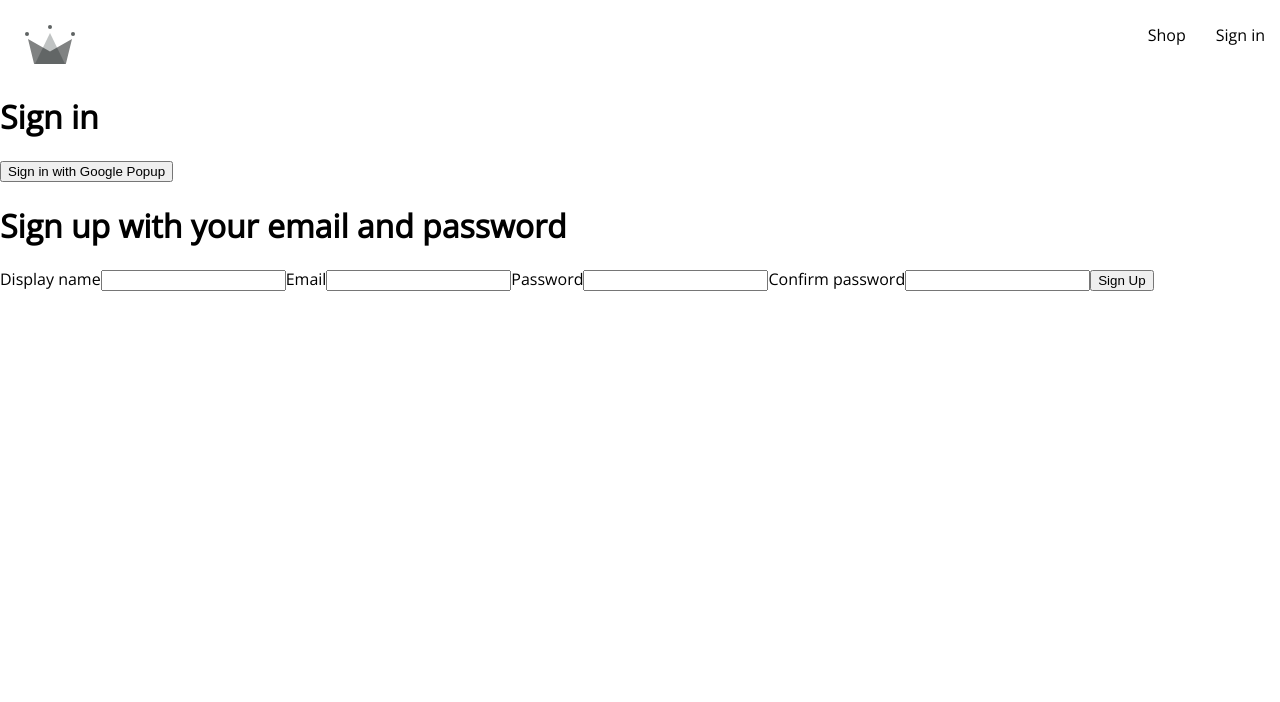
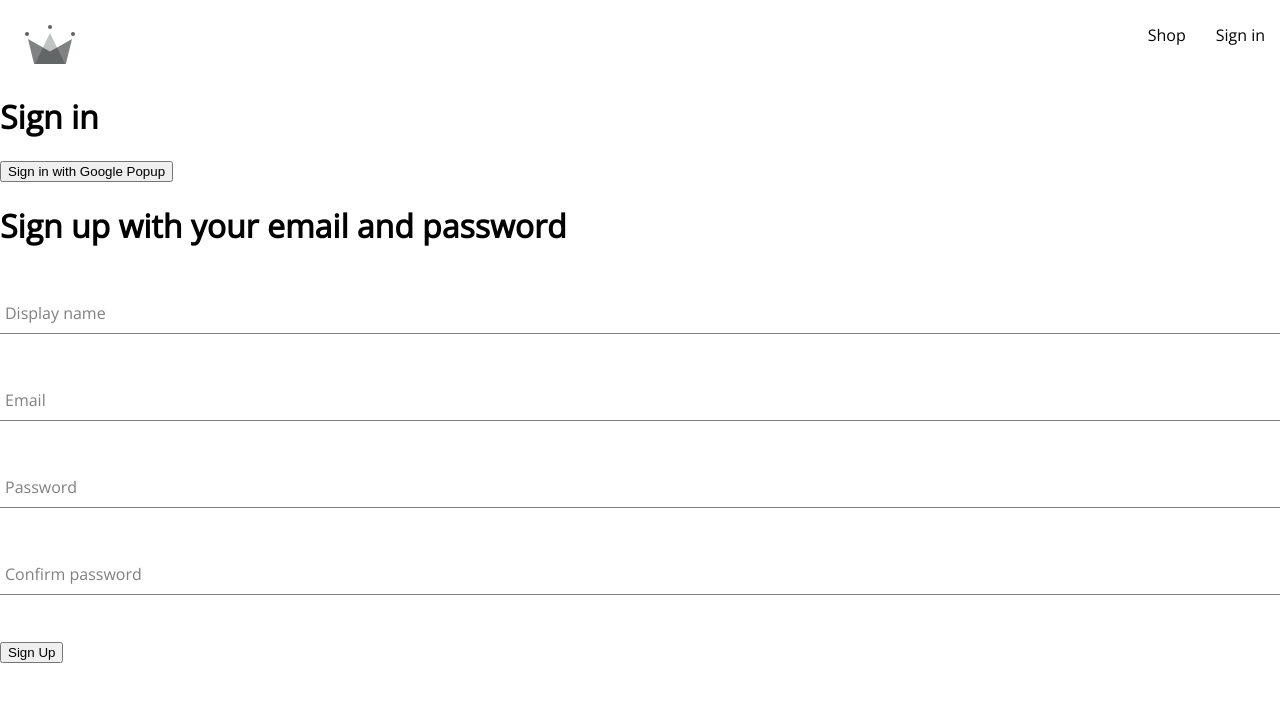
Before and after one commit to mihailtudos/react-shop, a React (Create React App) app: page /sign-in in a window 1280 px wide. Shown: the top 702 px of the page. Built offline with nearby package versions, Linux system fonts and the light colour scheme.

Commit message:
set up the sign up with email and password, generalised the form input and applied styles

```diff
--- /dev/null
+++ b/src/components/form-input/form-input.component.jsx
@@ -0,0 +1,16 @@
+import './form-input.styles.scss';
+
+const FormInput = ({ label, ...otherProps  }) => {
+	return (
+		<div className='group'>
+			<input className='form-input' {...otherProps}/>
+			{
+				label
+				&&
+				<label className={`${ otherProps.value.length ? 'shrink' : ''} form-input-label`} htmlFor={otherProps.name}>{ label }</label>
+			}
+		</div>
+	)
+}
+
+export default FormInput;
--- /dev/null
+++ b/src/components/form-input/form-input.styles.scss
@@ -0,0 +1,54 @@
+$sub-color: grey;
+$main-color: black;
+
+@mixin shrinkLabel {
+  top: -14px;
+  font-size: 12px;
+  color: $main-color;
+}
+
+.group {
+  position: relative;
+  margin: 45px 0;
+
+  .form-input {
+	background: none;
+	background-color: white;
+	color: $sub-color;
+	font-size: 18px;
+	padding: 10px 10px 10px 5px;
+	display: block;
+	width: 100%;
+	border: none;
+	border-radius: 0;
+	border-bottom: 1px solid $sub-color;
+	margin: 25px 0;
+
+	&:focus {
+	  outline: none;
+	}
+
+	&:focus ~ .form-input-label {
+	  @include shrinkLabel();
+	}
+  }
+
+  input[type='password'] {
+	letter-spacing: 0.3em;
+  }
+
+  .form-input-label {
+	color: $sub-color;
+	font-size: 16px;
+	font-weight: normal;
+	position: absolute;
+	pointer-events: none;
+	left: 5px;
+	top: 10px;
+	transition: 300ms ease all;
+
+	&.shrink {
+	  @include shrinkLabel();
+	}
+  }
+}
--- a/src/components/sign-up-form/sign-up-form.component.jsx
+++ b/src/components/sign-up-form/sign-up-form.component.jsx
@@ -1,5 +1,6 @@
 import { useState } from "react";
-import { createAuthUserWithEmailAndPassword } from "../../utils/firebase.utils";
+import {createAuthUserWithEmailAndPassword, createUserDocumentFromAuth} from "../../utils/firebase.utils";
+import FormInput from "../form-input/form-input.component";
 
 const defaultFormFields = {
 	displayName: '',
@@ -17,21 +18,26 @@
 		setFormFields({...formFields, [name]: value});
 	}
 
+	const resetFormFields = () => {
+		setFormFields(defaultFormFields);
+	}
+
 	const handleSubmit = async (event) => {
 		event.preventDefault();
-		console.log('hit 1');
 		if (password !== confirmPassword) {
 			alert('Password doesnt not match')
 			return;
 		}
-
-		console.log('hit 2')
 		try {
-			console.log('hit 3')
-			const response = await createAuthUserWithEmailAndPassword(email, password);
-			console.log(response);
+			const { user } = await createAuthUserWithEmailAndPassword(email, password);
+			await createUserDocumentFromAuth(user, { displayName })
+			resetFormFields();
 		}catch (error) {
-			console.log("User not signed up", error.message);
+			if (error.code === 'auth/email-already-in-use') {
+				alert('Please sign in instead');
+			} else {
+				console.log("User not signed up", error.message);
+			}
 		}
 	}
 
@@ -39,16 +45,14 @@
 	  <div>
 		  <h1>Sign up with your email and password</h1>
 		  <form onSubmit={handleSubmit}>
-			  <label htmlFor="">Display name</label>
-			  <input type="text" required onChange={handleChange} name='displayName' value={displayName}/>
+			  <FormInput label='Display name' type="text" required onChange={handleChange} name='displayName' value={displayName}/>
 
-			  <label htmlFor="">Email</label>
-			  <input type="email" required onChange={handleChange} name='email' value={email}/>
+			  <FormInput label='Email' type="email" required onChange={handleChange} name='email' value={email}/>
 
-			  <label htmlFor="">Password</label>
-			  <input type="password" required onChange={handleChange} name='password' value={password}/>
-			  <label htmlFor="">Confirm password</label>
-			  <input type="password" required onChange={handleChange} name='confirmPassword' value={confirmPassword}/>
+			  <FormInput label='Password' type="password" required onChange={handleChange} name='password' value={password}/>
+
+			  <FormInput label='Confirm password' type="password" required onChange={handleChange} name='confirmPassword' value={confirmPassword}/>
+
 			  <button type='submit'>Sign Up</button>
 		  </form>
 	  </div>
--- a/src/utils/firebase.utils.js
+++ b/src/utils/firebase.utils.js
@@ -34,7 +34,7 @@
 
 export const db = getFirestore();
 
-export const createUserDocumentFromAuth = async (userAuth) => {
+export const createUserDocumentFromAuth = async (userAuth, additionalInformation = {}) => {
 	if (!userAuth) return;
 	const userDocRef = doc(db, 'users',userAuth.uid);
 	const userSnapshot = await getDoc(userDocRef);
@@ -48,7 +48,8 @@
 			await setDoc(userDocRef, {
 				displayName,
 				email,
-				createdAt
+				createdAt,
+				...additionalInformation
 			})
 		} catch (error) {
 			console.log("There was an error creating the user", error.message)
```
